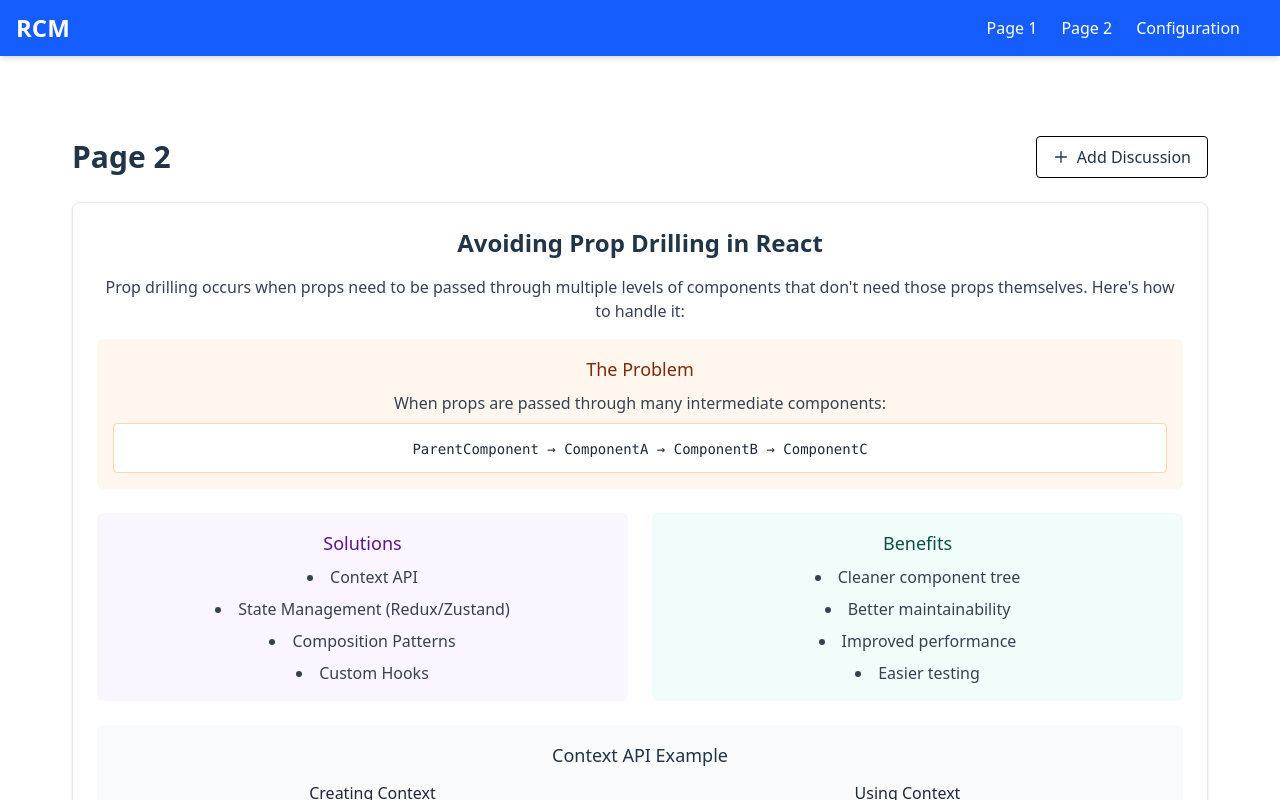
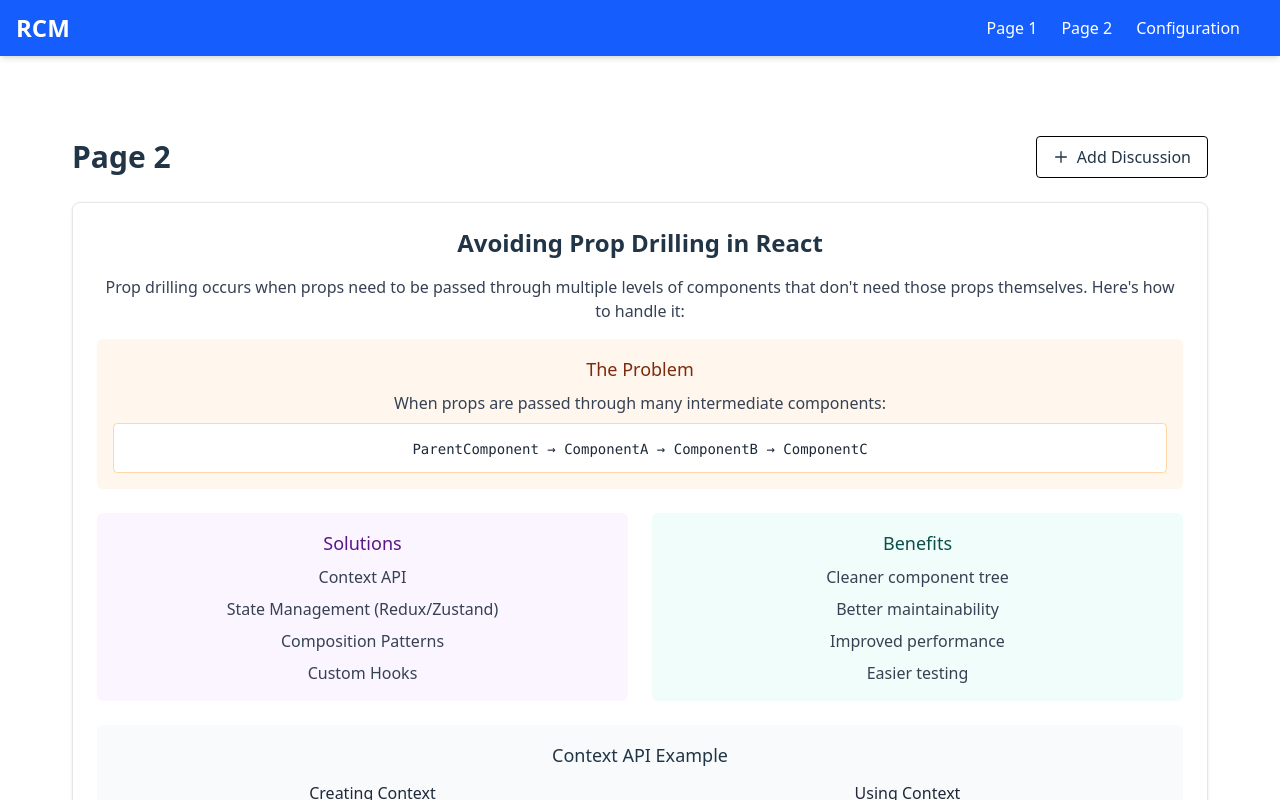
Before and after one commit to jaiyanth10/RCM, a React (Vite) app: page /page2 in a window 1280 px wide. Built offline with nearby package versions, Linux system fonts and the light colour scheme.

Commit message:
Refactor list items in Page1 and Page2: remove list styles for better alignment

```diff
--- a/src/pages/Page1.tsx
+++ b/src/pages/Page1.tsx
@@ -39,21 +39,21 @@ const Page1: React.FC = () => {
           <div className="grid md:grid-cols-2 gap-6 mb-6">
             <div className="bg-blue-50 p-4 rounded-md">
               <h3 className="text-lg font-medium mb-2 text-blue-900">Key Benefits</h3>
-              <ul className="list-disc list-inside space-y-2 text-gray-700">
-                <li>Reduced code duplication</li>
-                <li>Easier maintenance</li>
-                <li>Consistent UI/UX</li>
-                <li>Faster development</li>
-              </ul>
+                <ul className="space-y-2 text-gray-700">
+                <li className="pl-0">Reduced code duplication</li>
+                <li className="pl-0">Easier maintenance</li>
+                <li className="pl-0">Consistent UI/UX</li>
+                <li className="pl-0">Faster development</li>
+                </ul>
             </div>
 
             <div className="bg-green-50 p-4 rounded-md">
               <h3 className="text-lg font-medium mb-2 text-green-900">Best Practices</h3>
-              <ul className="list-disc list-inside space-y-2 text-gray-700">
-                <li>Keep components small and focused</li>
-                <li>Use proper prop interfaces</li>
-                <li>Implement composition patterns</li>
-                <li>Follow DRY principles</li>
+              <ul className="space-y-2 text-gray-700">
+              <li className="pl-0">Keep components small and focused</li>
+              <li className="pl-0">Use proper prop interfaces</li>
+              <li className="pl-0">Implement composition patterns</li>
+              <li className="pl-0">Follow DRY principles</li>
               </ul>
             </div>
           </div>
--- a/src/pages/Page2.tsx
+++ b/src/pages/Page2.tsx
@@ -49,21 +49,21 @@ const Page2: React.FC = () => {
           <div className="grid md:grid-cols-2 gap-6 mb-6">
             <div className="bg-purple-50 p-4 rounded-md">
               <h3 className="text-lg font-medium mb-2 text-purple-900">Solutions</h3>
-              <ul className="list-disc list-inside space-y-2 text-gray-700">
-                <li>Context API</li>
-                <li>State Management (Redux/Zustand)</li>
-                <li>Composition Patterns</li>
-                <li>Custom Hooks</li>
+              <ul className="space-y-2 text-gray-700">
+                <li className="pl-0">Context API</li>
+                <li className="pl-0">State Management (Redux/Zustand)</li>
+                <li className="pl-0">Composition Patterns</li>
+                <li className="pl-0">Custom Hooks</li>
               </ul>
             </div>
 
             <div className="bg-teal-50 p-4 rounded-md">
               <h3 className="text-lg font-medium mb-2 text-teal-900">Benefits</h3>
-              <ul className="list-disc list-inside space-y-2 text-gray-700">
-                <li>Cleaner component tree</li>
-                <li>Better maintainability</li>
-                <li>Improved performance</li>
-                <li>Easier testing</li>
+              <ul className="space-y-2 text-gray-700">
+                <li className="pl-0">Cleaner component tree</li>
+                <li className="pl-0">Better maintainability</li>
+                <li className="pl-0">Improved performance</li>
+                <li className="pl-0">Easier testing</li>
               </ul>
             </div>
           </div>
```
